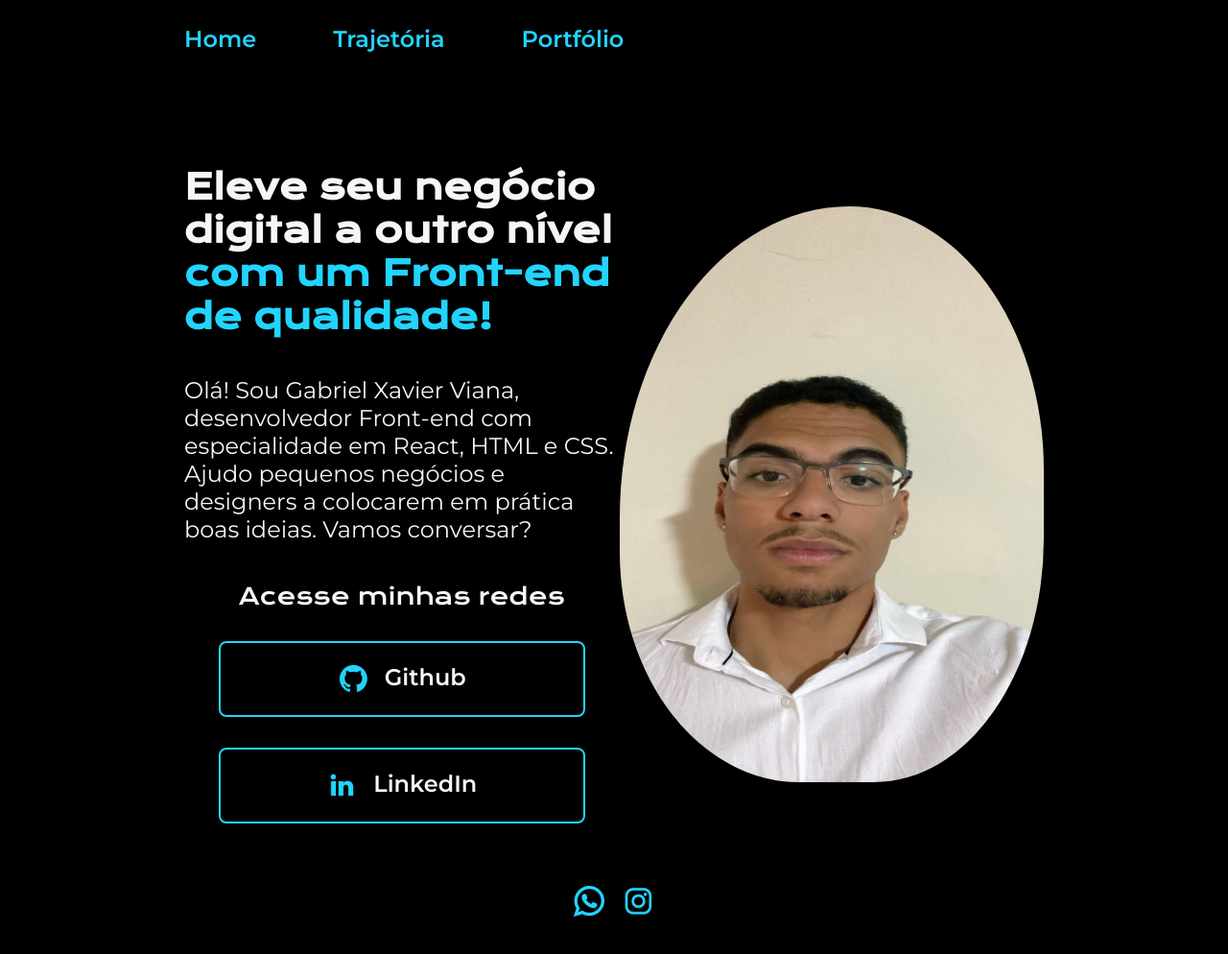
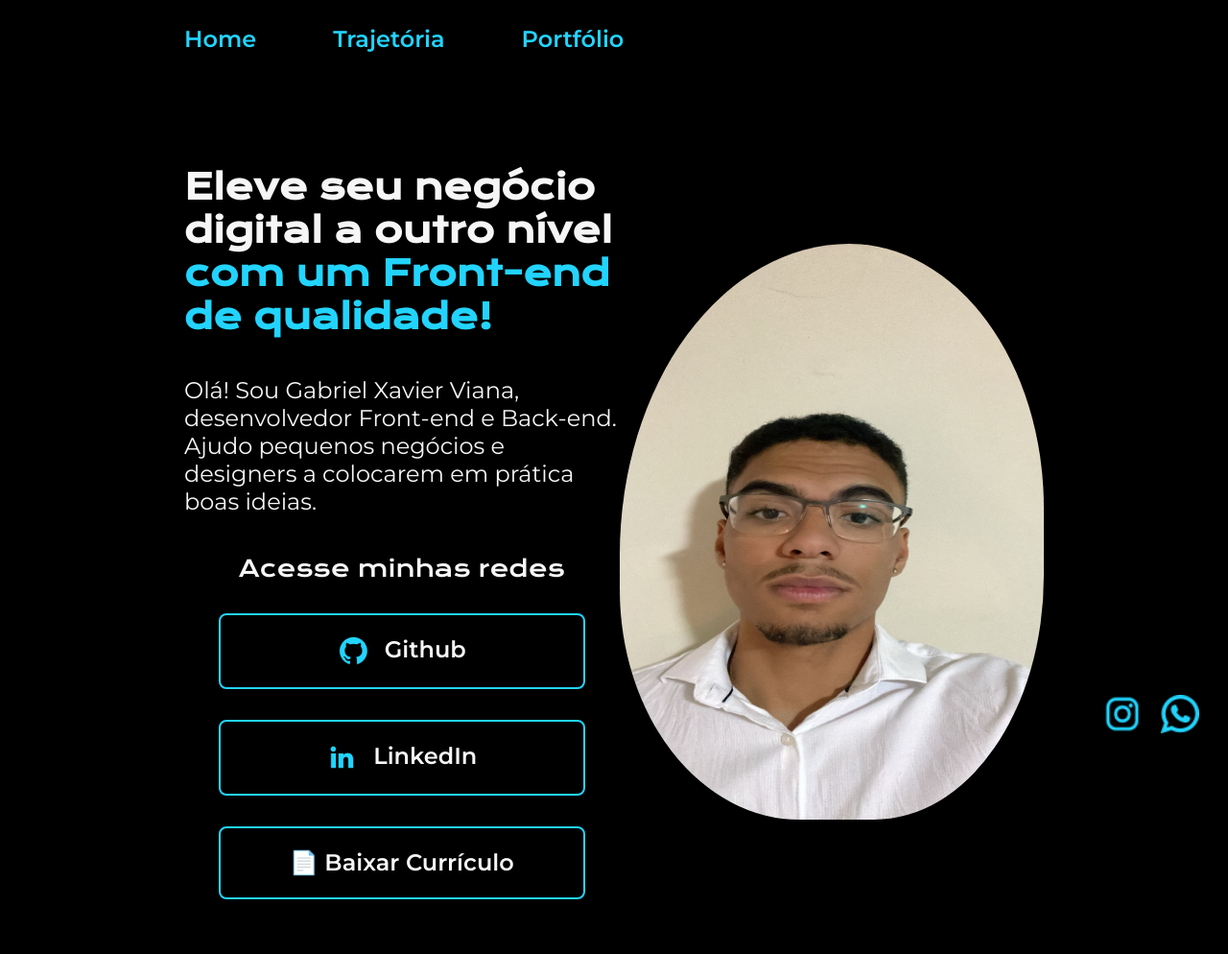
Before and after one commit to XavierNTC/Portfolio, a plain HTML site: page index.html in a window 1280 px wide. Shown: the top 994 px of the page at 96% size. Before the commit the page ends 967 px from the top, so only its background shows below. Drawn offline with nearby package versions, Linux system fonts and the light colour scheme.

Commit message:
Atualização do Portfolio

```diff
--- a/index.html
+++ b/index.html
@@ -29,7 +29,7 @@
     <main class="apresentacao">
         <section class="apresentacao__conteudo">
             <h1 class="apresentacao__conteudo__titulo">Eleve seu negócio digital a outro nível<strong class="titulo-destaque"> com um Front-end de qualidade!</strong></h1>
-            <p class="apresentacao__conteudo__texto">Olá! Sou Gabriel Xavier Viana, desenvolvedor Front-end com especialidade em React, HTML e CSS. Ajudo pequenos negócios e designers a colocarem em prática boas ideias. Vamos conversar?</p>
+            <p class="apresentacao__conteudo__texto">Olá! Sou Gabriel Xavier Viana, desenvolvedor Front-end e Back-end. Ajudo pequenos negócios e designers a colocarem em prática boas ideias.</p>
             <div class="apresentacao__links">
                 <h2 class="apresentacao__links__subtitulo">Acesse minhas redes</h2>
                 <a class="apresentacao__links__link" href="https://github.com/XavierNTC">
@@ -39,6 +39,10 @@
                 <a class="apresentacao__links__link" href="https://www.linkedin.com/in/gabriel-viana-301a59226/">
                     <img src="./assets/linkedin.png">
                     LinkedIn
+                </a>
+
+                <a class="apresentacao__links__link" href="assets/Curriculo_Gabriel_Xavier_Viana_compressed.pdf" download="Curriculo_Gabriel_Xavier_Viana_compressed.pdf">
+                  📄 Baixar Currículo
                 </a>
 
 
--- a/styles/style.css
+++ b/styles/style.css
@@ -170,13 +170,7 @@ body{
     color: #272727;
 }
 
-.uhu{
-    justify-content: space-between;
-    gap: 80px;
-    align-items: center;
-    padding: 6px;
-    text-decoration: none;
-}
+
 
 .fotao {
     height: 350px;
@@ -246,6 +240,39 @@ body{
 .port{
     text-decoration: none;
 }
+
+footer.rodape {
+    position: relative;
+    text-align: center;
+    padding: 2rem;
+    background-color: var(--cor-de-fundo);
+}
+
+.uhu {
+    position: fixed;
+    bottom: 20px;
+    right: 20px;
+    background-color: rgb(0, 0, 0);
+    border-radius: 10%;
+    padding: 10px;
+    box-shadow: 0 4px 8px rgba(0, 0, 0, 0.2);
+    transition: transform 0.3s ease, background-color 0.3s ease;
+    z-index: 1000;
+}
+
+.uhu:nth-child(2) {
+    right: 80px;
+}
+
+.uhu img {
+    width: 40px;
+    height: 40px;
+}
+
+.uhu:hover {
+    transform: scale(1.1);
+}
+
 
 @media (max-width: 1200px) {
     .cabecalho {
```
Also changed, not shown: 1 other file.
